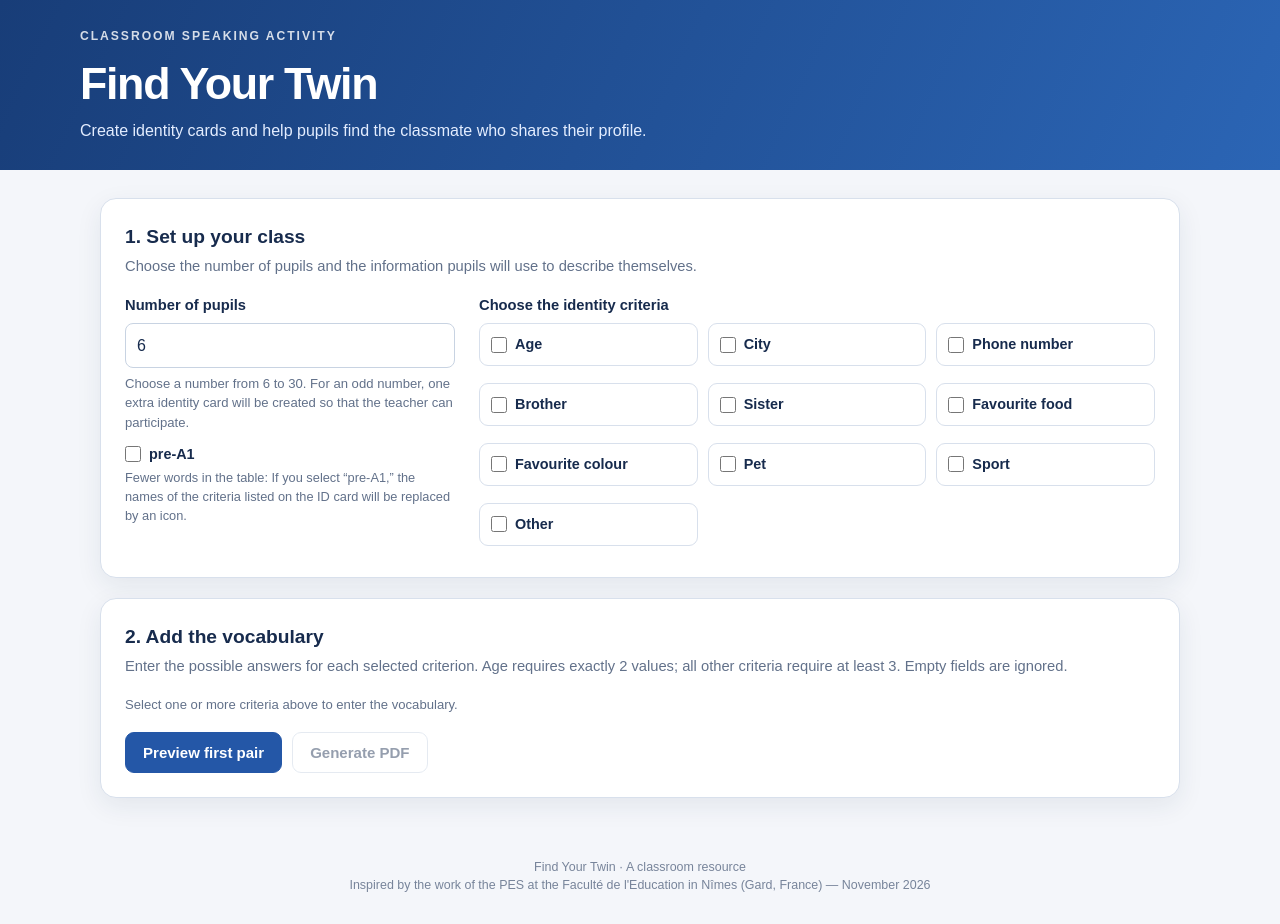
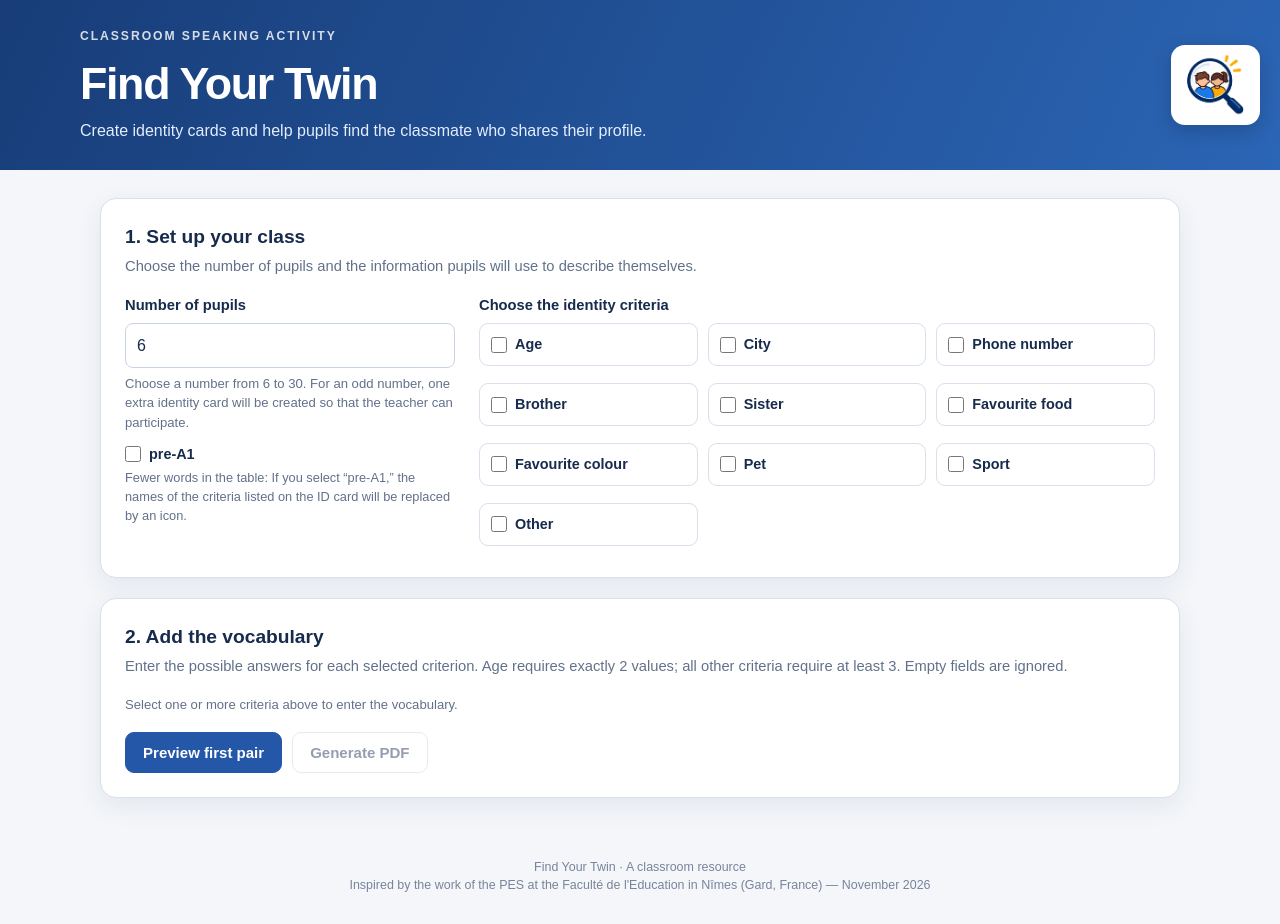
Before and after one commit to Langues-Vivantes-30/FindYourTwin, a plain HTML site: page index.html in a window 1280 px wide. Drawn offline with Linux system fonts and the light colour scheme.

Commit message:
Update index.html
With the logo

```diff
--- a/index.html
+++ b/index.html
@@ -13,6 +13,21 @@ header{background:linear-gradient(115deg,#183d78,#2b65b5);color:white;padding:28
 header .eyebrow{font-size:.76rem;letter-spacing:.16em;text-transform:uppercase;opacity:.82;font-weight:700}
 h1{font-size:clamp(2rem,4vw,2.8rem);margin:5px 0 3px;letter-spacing:-.03em}
 header p{margin:0;color:#e3edff;max-width:680px}
+header{position:relative}
+.header-logo{
+  --logo-h:150px;
+  position:absolute;
+  top:50%;
+  right:calc(max(0px,(100% - 1120px)/2) + 20px);
+  transform:translateY(-50%);
+  height:var(--logo-h);
+  width:auto;
+  padding:10px;
+  background:#fff;
+  border-radius:14px;
+  box-shadow:0 6px 18px rgba(0,0,0,.18);
+  object-fit:contain;
+}
 main{max-width:1120px;margin:28px auto 60px;padding:0 20px}
 .panel{background:var(--paper);border:1px solid var(--line);border-radius:16px;padding:24px;margin:0 0 20px;box-shadow:var(--shadow)}
 .panel h2{font-size:1.2rem;margin:0 0 5px}
@@ -73,6 +88,8 @@ button:disabled{opacity:.45;cursor:not-allowed}
 #printArea{display:none}
 footer{text-align:center;color:#77849a;font-size:.78rem;padding:0 20px 30px}
 @media(max-width:850px){.criteria{grid-template-columns:repeat(3,minmax(0,1fr))}.top-grid{grid-template-columns:1fr}}
+header{padding-right:120px}
+.header-logo{--logo-h:80px;right:20px;padding:6px}
 @media(max-width:620px){main{padding:0 12px}.panel{padding:17px}.criteria{grid-template-columns:repeat(2,minmax(0,1fr))}#valueSections{grid-template-columns:1fr}.preview-pair{grid-template-columns:1fr}.preview-heading{align-items:flex-start;flex-direction:column}}
 @page{size:A4 portrait;margin:10mm}
 @media print{
@@ -97,6 +114,7 @@ footer{text-align:center;color:#77849a;font-size:.78rem;padding:0 20px 30px}
 </head>
 <body>
 <header>
+  <img class="header-logo" src="IMG/logoFYT.png" alt="Find Your Twin logo" onerror="this.remove()">
   <div class="eyebrow">Classroom speaking activity</div>
   <h1>Find Your Twin</h1>
   <p>Create identity cards and help pupils find the classmate who shares their profile.</p>
```
